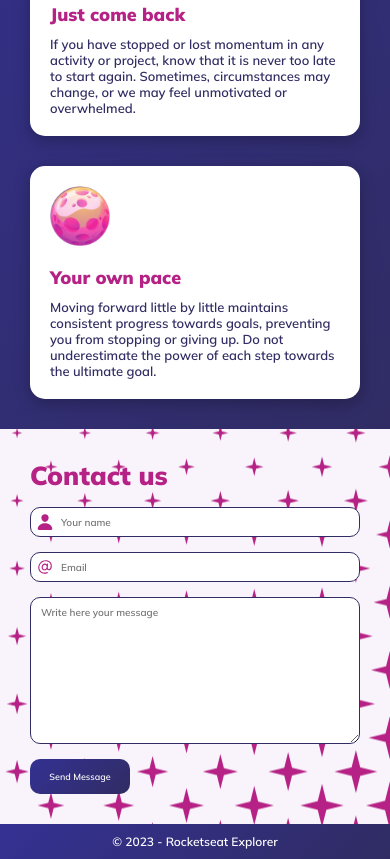
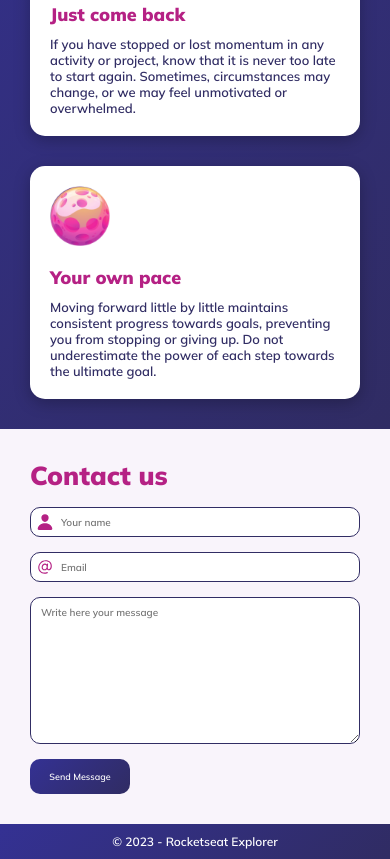
Before and after one commit to MoaraMiranda/exploreSemLimites, a plain HTML site: page index.html in a window 390 px wide. Shown: the part 926-1785 px from the top of the page. Drawn offline with Linux system fonts and the light colour scheme.

Commit message:
correcting bugs

```diff
--- a/styles.css
+++ b/styles.css
@@ -186,7 +186,12 @@ main section button {
   background-position: right;
   background-color: var(--bg-heading);
 }
-/* Footer */
+
+/********************************
+Footer
+********************************/
+
+
 footer {
   background: var(--bg-main-footer);
   color: #fff;
@@ -196,6 +201,16 @@ footer {
   font-weight: 600;
   padding: 1rem;
 }
+
+/********************************
+Transitions
+********************************/
+
+
+
+/********************************
+Media Query
+********************************/
 
 @media (max-width: 960px) {
   .containerHeader,
@@ -287,7 +302,7 @@ main section h4 {
     margin-bottom: 1rem;
 }
 .stars{
-  display: none;
+  background-image: none;
 }
 main section.contact {
     height: 100%;
```
